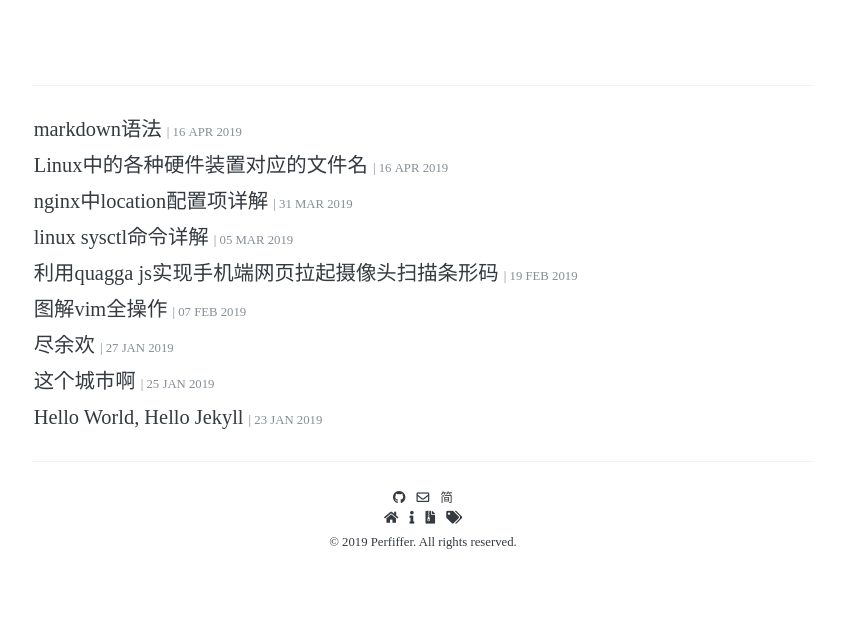
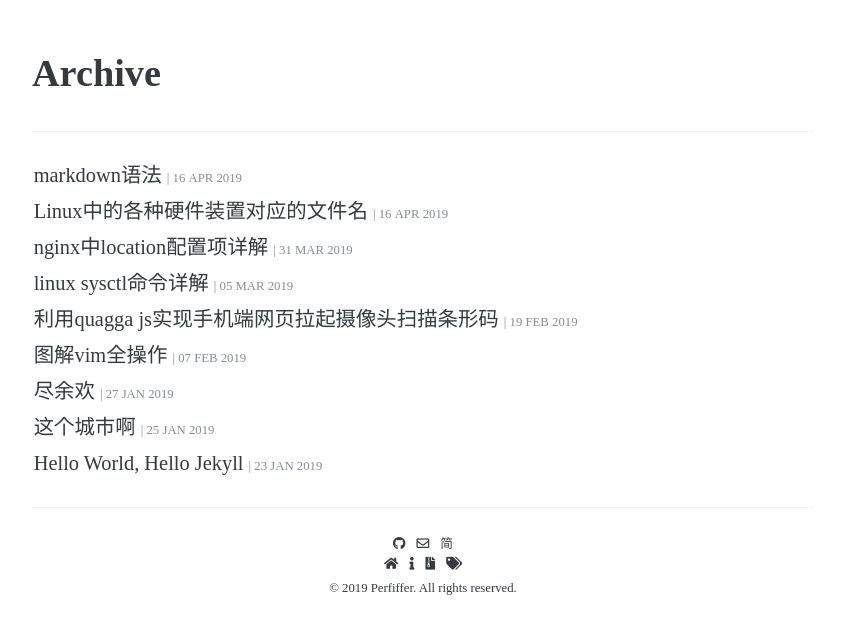
Before and after one commit to perfiffer/perfiffer.github.io, a Jekyll site: the page built from archive/index.html, in a window 1280 px wide. Shown: the top 634 px of the page, without its empty margins (217-1062 px from the left). Built offline with Jekyll 4.4.1, drawn with Linux system fonts in a browser that asks for light colours; some web fonts are replaced.

Commit message:
update blog

```diff
--- a/_config.yml
+++ b/_config.yml
@@ -74,10 +74,10 @@ nav:
    url:            "/about.html"
    class:          "fa fa-info"
  - name:           "A"
-   url:            /archive.html
+   url:            '/archive.html'
    class:          "fa fa-file-archive"
  - name:           "T"
-   url:            /tags.html
+   url:            '/tags.html'
    class:          "fa fa-tags"
 # - name:           "Github"
 #   url:            "https://github.com/perfiffer"
--- a/archive/index.html
+++ b/archive/index.html
@@ -1,5 +1,6 @@
 ---
 layout: page
+title: Archive
 permalink: archive
 ---
 <div class="archive">
```
